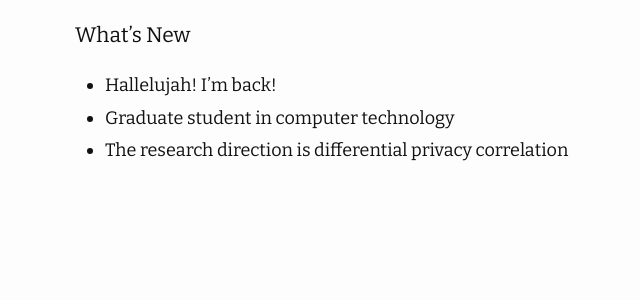
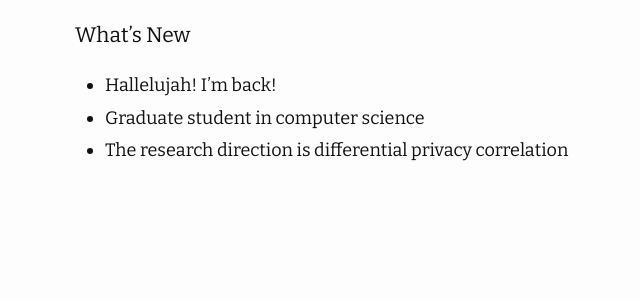
Before and after one commit to Alphasxd/alphasxd.github.io, a Jekyll site: the page built from about.md, in a window 1280 px wide. Shown: the part 296-596 px from the top of the page, without its empty margins (195-835 px from the left). Built offline with Jekyll 4.4.1, drawn with Linux system fonts in a browser that asks for light colours; nearby versions of some CDN libraries.

Commit message:
Update about.md

```diff
--- a/about.md
+++ b/about.md
@@ -7,5 +7,5 @@ layout: about
 ### What's New
 
 - Hallelujah! I'm back!
-- Graduate student in computer technology
+- Graduate student in computer science
 - The research direction is differential privacy correlation
```
